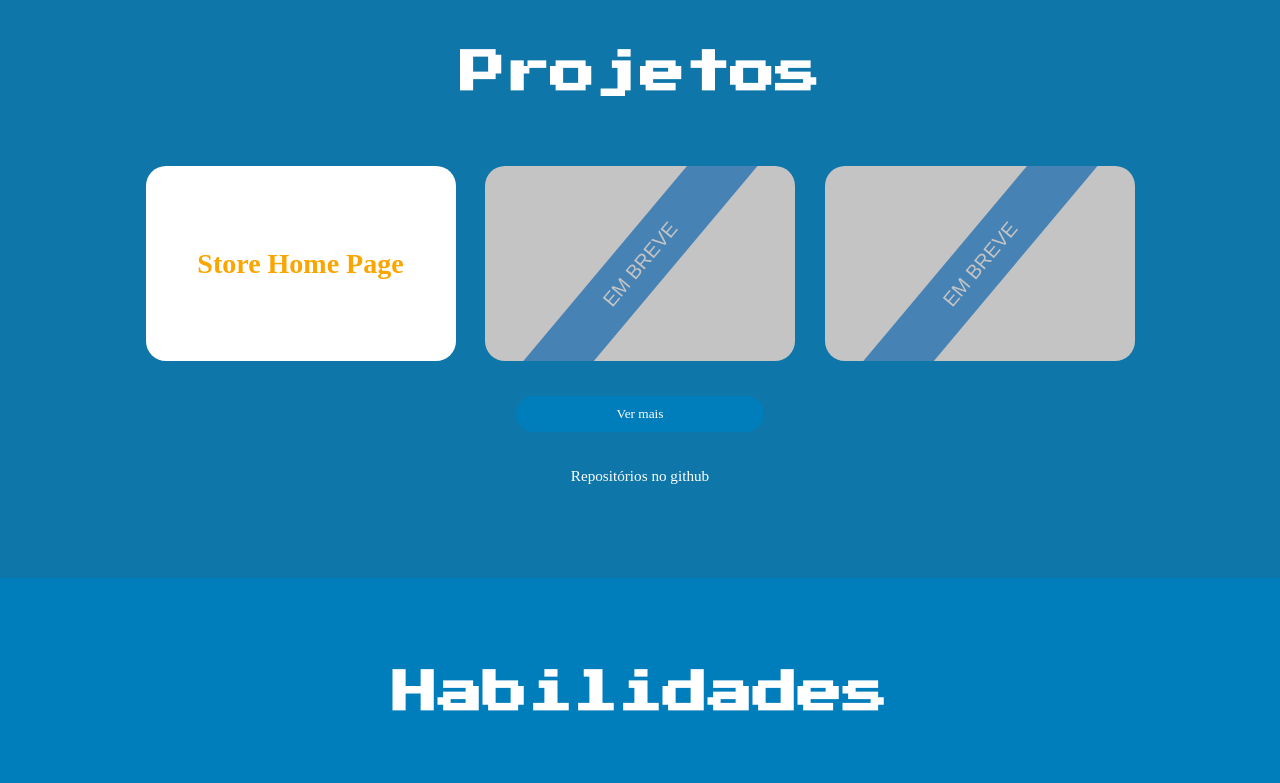
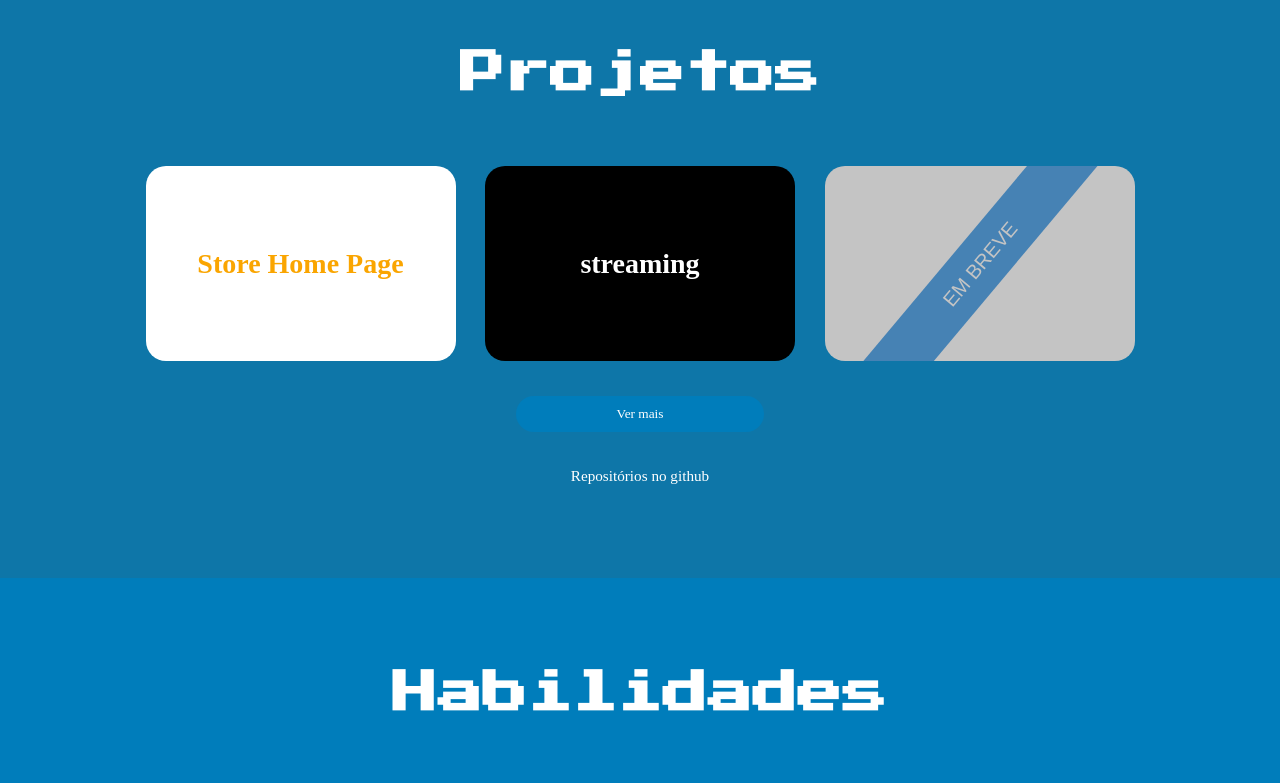
Before and after one commit to Andregr99/Andregr99.github.io, a plain HTML site: page index.html in a window 1280 px wide. Shown: the part 1540-2323 px from the top of the page. Drawn offline with nearby package versions, Linux system fonts and the light colour scheme; a web font is replaced by a local one.

Commit message:
streaming

```diff
--- a/assets/css/projetos.css
+++ b/assets/css/projetos.css
@@ -70,7 +70,15 @@ button:hover {
 #storediv{
     background-color: #fff ;
 }
+#streamingdiv{
+    background-color: #000 ;
+}
 
+#streaming{
+    font-weight: 700;
+    font-size: 28px;
+    color: #fff ;
+}
 #store{
     font-weight: 700;
     font-size: 28px;
--- a/index.html
+++ b/index.html
@@ -127,11 +127,11 @@
                                 <p id="store">Store Home Page</p>
                             </div>
                         </a>
-                        <div class="pro">
-                            <div class="breve">
-                                <p>EM BREVE</p>
+                        <a href="/streaming/index.html" target="_blank">
+                            <div id="streamingdiv" class="pro store">
+                                <p id="streaming">streaming</p>
                             </div>
-                        </div>
+                        </a>
                         <div class="pro">
                             <div class="breve">
                                 <p>EM BREVE</p>
```
